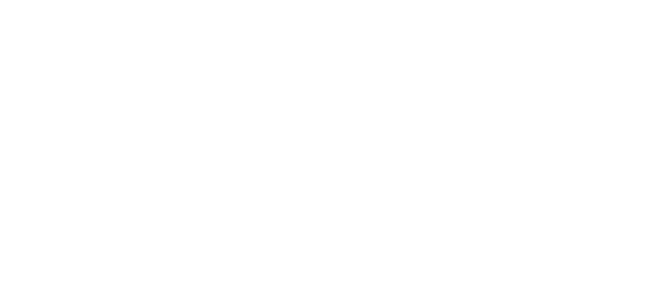
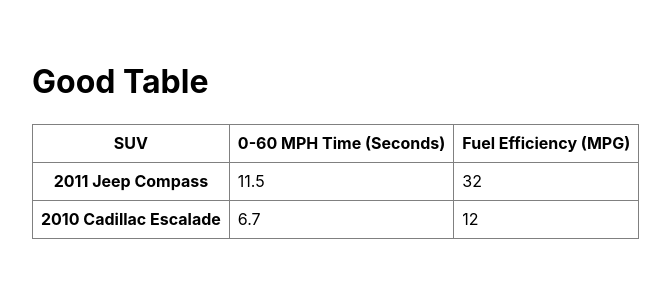
Before and after one commit to stuartthull/accessibility-session, a React (Create React App) app: page /good-table in a window 1280 px wide. Before the commit this address had no page. Shown: the top 300 px of the page, without its empty margins (8-678 px from the left). Built offline with nearby package versions, Linux system fonts and the light colour scheme.

Commit message:
third push of pages

```diff
--- a/src/App.css
+++ b/src/App.css
@@ -6,7 +6,6 @@
 u, i, center,
 dl, dt, dd, ol, ul, li,
 fieldset, form, label, legend,
-table, caption, tbody, tfoot, thead, tr, th, td,
 article, aside, canvas, details, embed,
 figure, figcaption, footer, header, hgroup,
 menu, nav, output, ruby, section, summary,
--- a/src/index.js
+++ b/src/index.js
@@ -14,6 +14,9 @@
 import BadDescribe from "./pages/bad-describedby";
 import GoodDescribe from "./pages/good-describedby";
 import NewWindow from "./pages/new-window";
+import Adaptable from "./pages/adaptable-content";
+import GoodTable from "./pages/good-table";
+import BadTable from "./pages/bad-table";
 
 export default function App() {
     return (
@@ -21,17 +24,19 @@
             <Routes>
                 <Route path="/" element={<Layout />}>
                     <Route index element={<Home />} />
-                    <Route path="blog" element={<Blog />} />
+                    <Route path="adaptable" element={<Adaptable />} />
                     <Route path="bad-headers" element={<BadHeaders />} />
                     <Route path="good-headers" element={<GoodHeaders />} />
                     <Route path="bad-navigation" element={<BadNavigation />} />
                     <Route path="good-navigation" element={<GoodNavigation />} />
                     <Route path="bad-form" element={<BadForm />} />
                     <Route path="good-form" element={<GoodForm />} />
+                    <Route path="bad-list" element={<BadList />} />
                     <Route path="good-list" element={<GoodList />} />
-                    <Route path="bad-list" element={<BadList />} />
                     <Route path="bad-describeby" element={<BadDescribe />} />
                     <Route path="good-describeby" element={<GoodDescribe />} />
+                    <Route path="bad-table" element={<BadTable />} />
+                    <Route path="good-table" element={<GoodTable />} />
                     <Route path="new-window" element={<NewWindow />} />
                 </Route>
             </Routes>
--- /dev/null
+++ b/src/pages/adaptable-content.jsx
@@ -0,0 +1,20 @@
+import React, { Fragment } from 'react';
+
+function Adaptable() {
+    return (
+        <Fragment>
+            <h1 aria-hidden="true">Adaptable Content</h1>
+
+            <p>Try the responsive version at:</p>
+
+            <p><a href={'https://bit.ly/2PffcXP'} target={"_blank"}>https://bit.ly/2PffcXP</a></p>
+
+            <p><a href={'https://bit.ly/3LQJFKB'} target={"_blank"}>https://bit.ly/3LQJFKB</a></p>
+
+
+
+        </Fragment>
+    );
+}
+
+export default Adaptable;
--- /dev/null
+++ b/src/pages/bad-table.jsx
@@ -0,0 +1,29 @@
+import React, { Fragment } from 'react';
+
+function BadTable() {
+    return (
+        <Fragment>
+            <h1 aria-hidden="true">Good Table</h1>
+
+            <table border="1" cellPadding="8">
+                <tr>
+                    <td>SUV</td>
+                    <td>0-60 MPH Time (Seconds)</td>
+                    <td>Fuel Efficiency (MPG)</td>
+                </tr>
+                <tr>
+                    <td>2011 Jeep Compass</td>
+                    <td>11.5</td>
+                    <td>32</td>
+                </tr>
+                <tr>
+                    <td>2010 Cadillac Escalade</td>
+                    <td>6.7</td>
+                    <td>12</td>
+                </tr>
+            </table>
+        </Fragment>
+    );
+}
+
+export default BadTable;
--- /dev/null
+++ b/src/pages/good-table.jsx
@@ -0,0 +1,33 @@
+import React, { Fragment } from 'react';
+
+function GoodTable() {
+    return (
+        <Fragment>
+            <h1 aria-hidden="true">Good Table</h1>
+
+            <table border="1" cellPadding="8">
+                <thead>
+                <tr>
+                    <th>SUV</th>
+                    <th>0-60 MPH Time (Seconds)</th>
+                    <th>Fuel Efficiency (MPG)</th>
+                </tr>
+                </thead>
+                <tbody>
+                <tr>
+                    <th>2011 Jeep Compass</th>
+                    <td>11.5</td>
+                    <td>32</td>
+                </tr>
+                <tr>
+                    <th>2010 Cadillac Escalade</th>
+                    <td>6.7</td>
+                    <td>12</td>
+                </tr>
+                </tbody>
+            </table>
+        </Fragment>
+    );
+}
+
+export default GoodTable;
--- a/src/pages/home.jsx
+++ b/src/pages/home.jsx
@@ -9,8 +9,13 @@
                 <Link to="/">Home</Link>
             </li>
             <li>
+                <Link to="/adaptable">Adaptable Content</Link>
+            </li>
+
+            <li>
                 <Link to="/bad-headers">Bad Headers</Link>
             </li>
+
             <li>
                 <Link to="/good-headers">Good Headers</Link>
             </li>
@@ -38,6 +43,12 @@
             <li>
                 <Link to="/good-describeby">Good DescribeBy</Link>
             </li>
+            <li>
+                <Link to="/bad-table">Bad Table</Link>
+            </li>
+            <li>
+                <Link to="/good-table">Good Table</Link>
+            </li>
 
             <li>
                 <Link to="/new-window">New Window</Link>
```
